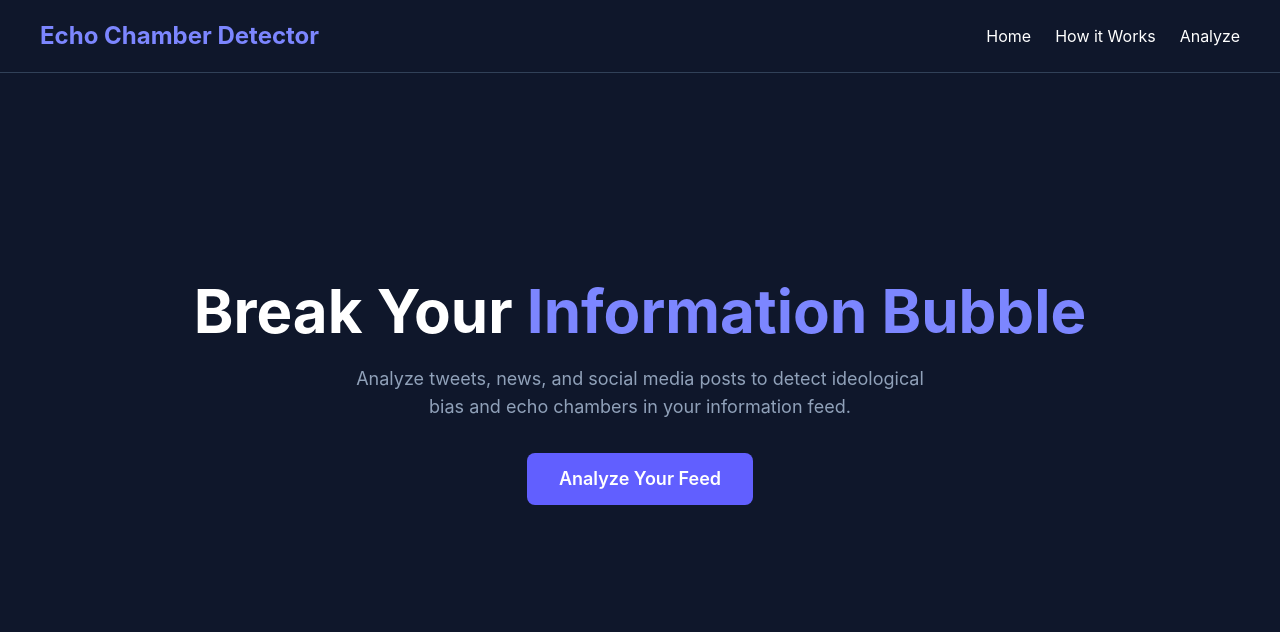
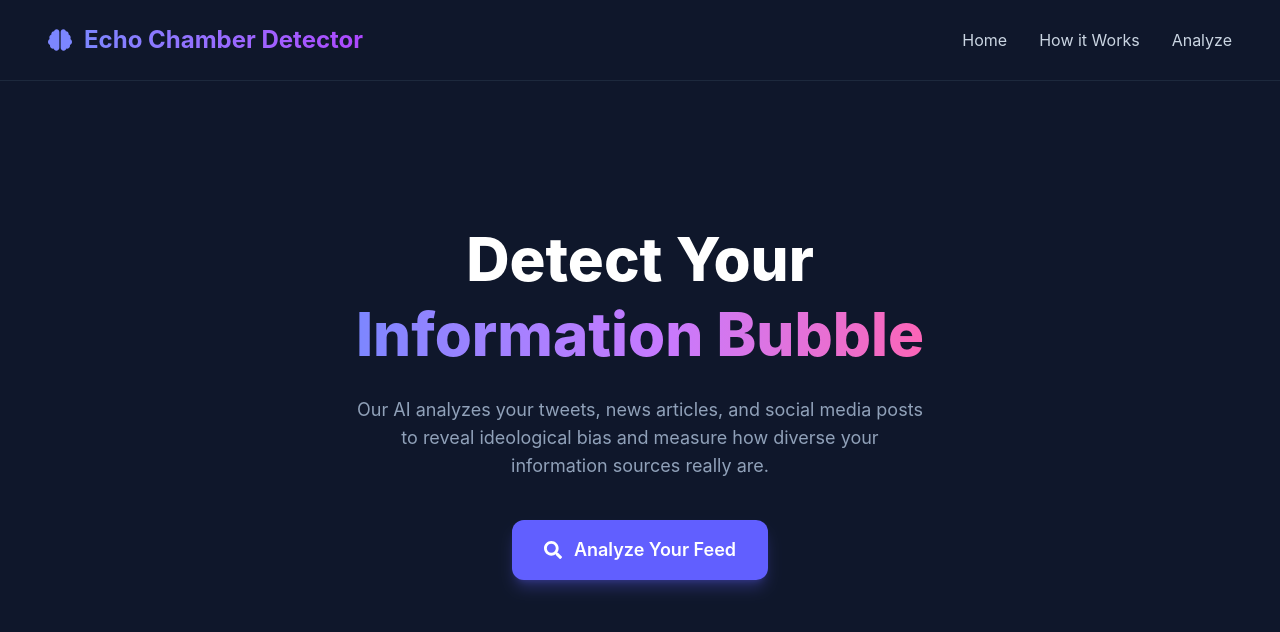
Before and after one commit to srushti-projects/echo-chamber-detector, a React app in the folder frontend/: page / in a window 1280 px wide. Shown: the top 632 px of the page. Built offline with nearby package versions, Linux system fonts and the light colour scheme; the HTML template or start-up script is replaced by a standard one.

Commit message:
Step 8: Improved UI with icons and gradient styling

```diff
--- a/frontend/src/components/Hero.jsx
+++ b/frontend/src/components/Hero.jsx
@@ -1,23 +1,30 @@
+import { FaSearch } from "react-icons/fa"
+
 function Hero() {
   return (
-    <section className="flex flex-col items-center justify-center text-center h-[80vh] bg-slate-900 text-white">
+    <section className="flex flex-col items-center justify-center text-center h-[80vh] bg-slate-900 text-white px-6">
 
-      <h1 className="text-6xl font-bold mb-6">
-        Break Your
-        <span className="text-indigo-400"> Information Bubble</span>
+      <h1 className="text-6xl font-extrabold mb-6 leading-tight">
+        Detect Your
+        <span className="block bg-gradient-to-r from-indigo-400 via-purple-400 to-pink-400 bg-clip-text text-transparent">
+          Information Bubble
+        </span>
       </h1>
 
-      <p className="text-lg text-slate-400 max-w-xl mb-8">
-        Analyze tweets, news, and social media posts to detect
-        ideological bias and echo chambers in your information feed.
+      <p className="text-lg text-slate-400 max-w-xl mb-10">
+        Our AI analyzes your tweets, news articles, and social media posts
+        to reveal ideological bias and measure how diverse your information sources really are.
       </p>
 
-      <button className="bg-indigo-500 hover:bg-indigo-600 px-8 py-3 rounded-lg text-lg font-semibold transition">
+      <button className="flex items-center gap-3 bg-indigo-500 hover:bg-indigo-600 px-8 py-4 rounded-xl text-lg font-semibold transition shadow-lg shadow-indigo-500/30">
+
+        <FaSearch />
         Analyze Your Feed
+
       </button>
 
     </section>
   )
 }
 
-export default Hero
+export default Hero;
--- a/frontend/src/components/Navbar.jsx
+++ b/frontend/src/components/Navbar.jsx
@@ -1,19 +1,24 @@
+import { FaBrain } from "react-icons/fa"
+
 function Navbar() {
   return (
-    <nav className="flex justify-between items-center px-10 py-5 bg-slate-900 text-white border-b border-slate-700">
+    <nav className="flex justify-between items-center px-12 py-6 bg-slate-900 text-white border-b border-slate-800">
 
-      <h1 className="text-2xl font-bold text-indigo-400">
-        Echo Chamber Detector
-      </h1>
+      <div className="flex items-center gap-3">
+        <FaBrain className="text-indigo-400 text-2xl" />
+        <h1 className="text-2xl font-bold bg-gradient-to-r from-indigo-400 to-purple-500 bg-clip-text text-transparent">
+          Echo Chamber Detector
+        </h1>
+      </div>
 
-      <div className="space-x-6">
-        <button className="hover:text-indigo-400">Home</button>
-        <button className="hover:text-indigo-400">How it Works</button>
-        <button className="hover:text-indigo-400">Analyze</button>
+      <div className="space-x-8 text-slate-300">
+        <button className="hover:text-indigo-400 transition">Home</button>
+        <button className="hover:text-indigo-400 transition">How it Works</button>
+        <button className="hover:text-indigo-400 transition">Analyze</button>
       </div>
 
     </nav>
   )
 }
 
-export default Navbar
+export default Navbar;
--- /dev/null
+++ b/package.json
@@ -0,0 +1,5 @@
+{
+  "dependencies": {
+    "react-icons": "^5.6.0"
+  }
+}
```
Also changed, not shown: 1 other file (tests, documents, lock files or other folders).
